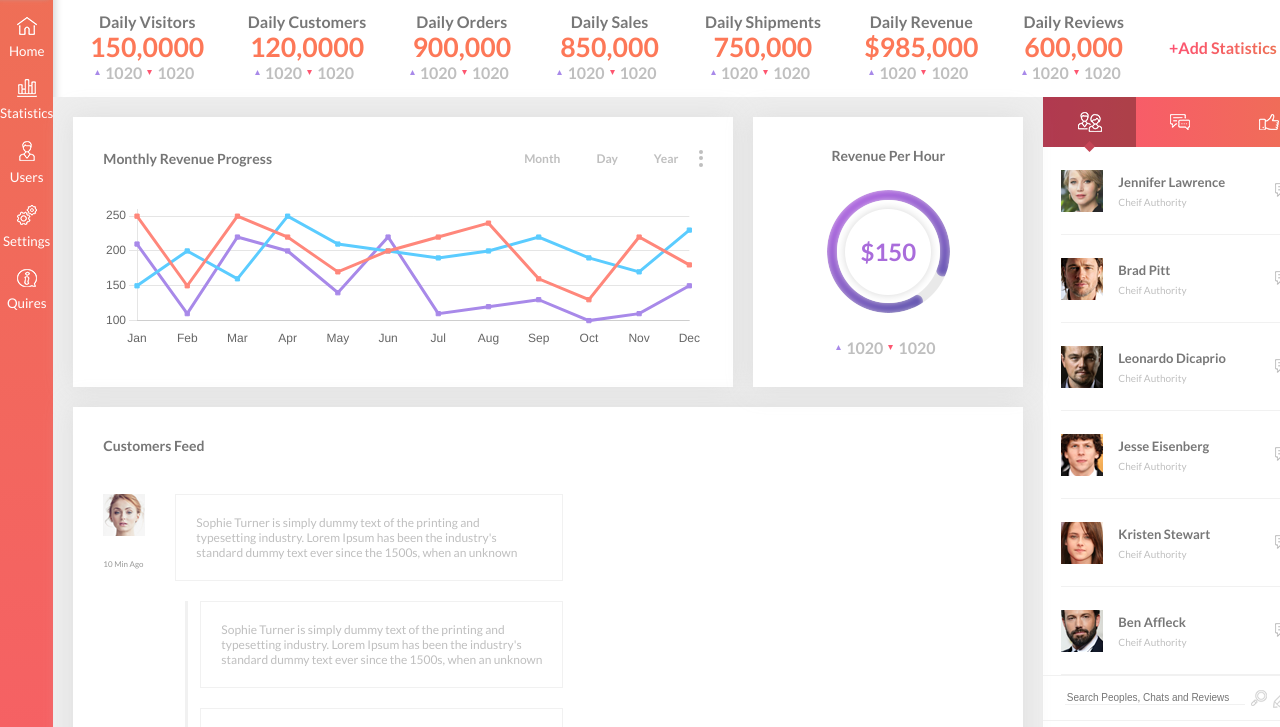
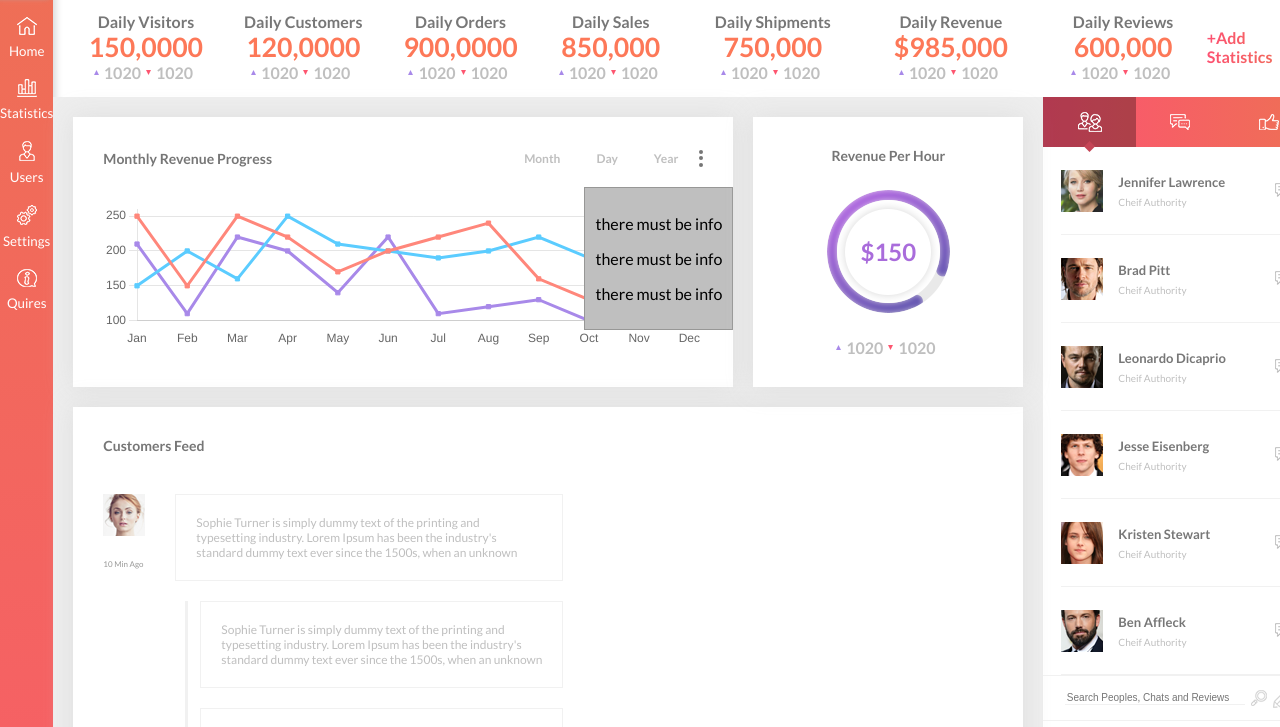
Before and after one commit to yiksvolro/pm23_16_Lab2, a website: page app/index.html in a window 1280 px wide. Both pictures are taken after a click on the element 701 px from the left and 224 px from the top of the page. Shown: the part 73-800 px from the top of the page. Drawn offline with nearby package versions, Linux system fonts and the light colour scheme.

Commit message:
jquery lib and AJAX

```diff
--- /dev/null
+++ b/app/data.json
@@ -0,0 +1,19 @@
+[
+  {
+    "label": "Daily Visitors",
+    "count": "150,0000"
+  },
+  {
+    "label": "Daily Customers",
+    "count": "120,0000"
+  },
+  {
+    "label": "Daily Orders",
+    "count": "900,0000"
+  },
+  {
+    "label": "Daily Sales",
+    "count": "850,000"
+  }
+
+]
--- /dev/null
+++ b/app/data2.json
@@ -0,0 +1,14 @@
+[
+  {
+    "label": "Daily Shipments",
+    "count": "750,000"
+  },
+  {
+    "label": "Daily Revenue",
+    "count": "$985,000"
+  },
+  {
+    "label": "Daily Reviews",
+    "count": "600,000"
+  }
+]
--- a/app/index.html
+++ b/app/index.html
@@ -13,7 +13,11 @@
     <link href="https://fonts.googleapis.com/css2?family=Lato:wght@700&display=swap" rel="stylesheet">
     <link rel="stylesheet" href="sass/style.css">
     <link rel="stylesheet" href="css/media.css">
+    <script src="jquery-3.5.1.min.js"></script>
+    <script src="https://ajax.googleapis.com/ajax/libs/jquery/3.5.1/jquery.min.js"></script>
     <script src ="js/script.js"></script>
+
+
     <title>Document</title>
     <script src="../node_modules/chart.js/dist/chart.min.js"></script>
 </head>
@@ -70,8 +74,8 @@
             </div>
         </header>
         <div class="under_header">
-            <div class="under_header_part">
-                <div class="daily_block">
+            <div class="under_header_part" id="part_1">
+               <!-- <div class="daily_block">
                     <p class="daily_block_label">Daily Visitors</p>
                     <p class="daily_block_count">150,0000</p>
                     <div class="rectangles">
@@ -110,10 +114,13 @@
                         <img src="img/rectanglered.png">
                         <p class="text1020">1020</p>
                     </div>
-                </div>
+                </div>-->
             </div>
             <div class="under_header_part">
-                <div class="daily_block">
+                <div class="under_cont" id="part_2">
+
+                </div>
+                <!--<div class="daily_block">
                     <p class="daily_block_label">Daily Shipments</p>
                     <p class="daily_block_count">750,000</p>
                     <div class="rectangles">
@@ -142,7 +149,7 @@
                         <img src="img/rectanglered.png">
                         <p class="text1020">1020</p>
                     </div>
-                </div>
+                </div>-->
                 <div class="daily_block">
                     <p class="name">+Add Statistics</p>
                 </div>
@@ -168,6 +175,11 @@
                                     <div></div>
                                     <div></div>
                                     <div></div>
+                                </div>
+                                <div class="chart__menu">
+                                    <p>there must be info</p>
+                                    <p>there must be info</p>
+                                    <p>there must be info</p>
                                 </div>
 
                             </div>
--- a/app/js/script.js
+++ b/app/js/script.js
@@ -2,3 +2,47 @@ function closewindow()
 {
     window.close();
 }
+
+$(document).ready(function(){
+    $.getJSON("data.json", function (data){
+        var data_v = '';
+        $.each(data, function (key, value){
+            data_v += '<div class="daily_block">';
+            data_v += '<p class="daily_block_label">'+value.label+'</p>';
+            data_v += '<p class="daily_block_count">'+value.count+'</p>';
+            data_v += '<div class="rectangles">';
+            data_v += '<img src="img/rectanglegrey.png" alt="rect">';
+            data_v += '<p class="text1020">1020</p>';
+            data_v += '<img src="img/rectanglered.png" alt="rect">';
+            data_v += '<p class="text1020">1020</p>';
+            data_v += '</div>';
+            data_v += '</div>';
+        });
+        $('#part_1').append(data_v);
+    });
+});
+
+$(document).ready(function(){
+    $.getJSON("data2.json", function (data){
+        var data_v = '';
+        $.each(data, function (key, value){
+            data_v += '<div class="daily_block">';
+            data_v += '<p class="daily_block_label">'+value.label+'</p>';
+            data_v += '<p class="daily_block_count">'+value.count+'</p>';
+            data_v += '<div class="rectangles">';
+            data_v += '<img src="img/rectanglegrey.png" alt="rect">';
+            data_v += '<p class="text1020">1020</p>';
+            data_v += '<img src="img/rectanglered.png" alt="rect">';
+            data_v += '<p class="text1020">1020</p>';
+            data_v += '</div>';
+            data_v += '</div>';
+        });
+        $('#part_2').append(data_v);
+    });
+});
+
+$(document).ready(function (){
+    $('.month__dots').click(function(event){
+        $('.month__dots, .chart__menu').toggleClass('on');
+    });
+});
--- a/app/sass/style.css
+++ b/app/sass/style.css
@@ -166,11 +166,14 @@ header {
   padding: 0 15px;
 }
 
-.under_header_part {
+.under_header_part,
+.under_cont{
   display: flex;
   flex-grow: 1;
   width: 100%;
 }
+
+
 
 .daily_block {
   height: 100px;
@@ -354,6 +357,7 @@ header {
   display: flex;
   justify-content: space-between;
   align-items: center;
+  position: relative;
 }
 
 .block__title {
@@ -398,6 +402,24 @@ header {
   height: 4px;
   border-radius: 50%;
   background-color: #bfbfbf;
+}
+
+.month__dots.on div{
+  background-color: #767676;
+}
+
+.chart__menu{
+  position: absolute;
+  right: -30px;
+  top: 40px;
+  border: 1px solid #979796;
+  padding: 10px;
+  background-color: #bfbfbf;
+  display: none;
+}
+
+.chart__menu.on{
+  display: block;
 }
 
 .main__graph {
```
